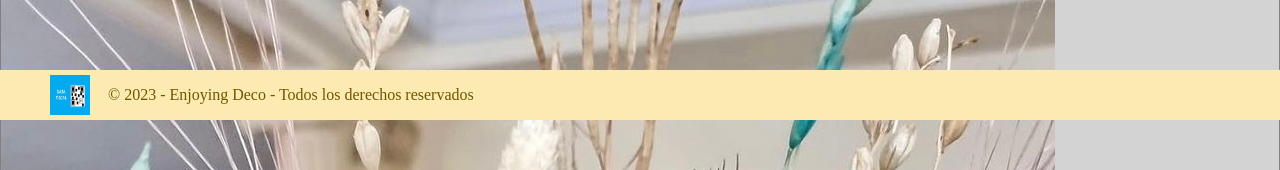
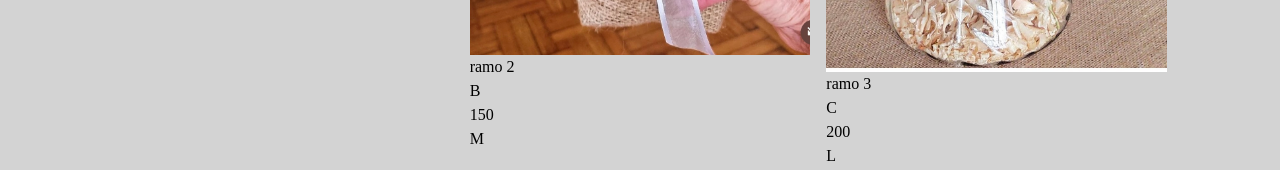
Before and after one commit to Andres9092/PreEntrega1Richardson, a React (Create React App) app: page / in a window 1280 px wide. Shown: the part 680-850 px from the top of the page. Built offline with nearby package versions, Linux system fonts and the light colour scheme.

Commit message:
avance ProdCards y modif de Footer

```diff
--- a/src/assets/css/Footer.css
+++ b/src/assets/css/Footer.css
@@ -1,7 +1,7 @@
 .footer{
 
     background-color:rgb(249, 247, 223);
-    height: 552px;
+    height: 640px;
     display:flex ;
     flex-direction: column;
     align-items: center;
@@ -35,9 +35,6 @@
     align-items: center;
     justify-content: flex-start;
     width: 100%;
-    margin-top: 5px;
-    position: absolute;
-    bottom: 0;   /* PARA QUE SE AJUSTE AL bottom fijo-- */
 
 }
 
@@ -168,12 +165,6 @@ list-style: none;
 
     @media (min-width:500px) {
 
-        .footer{
-
-            height: 586px;
-
-        }
-
 
         .logoEnjDecoFooter{
 
@@ -251,17 +242,6 @@ list-style: none;
     }
 
 
-/* ------------------------------------------------------------------ */
-
-
-@media (min-width:525px) {
-    .footer{
-
-        height: 590px;
-
-    }
-}
-
 
 /* ------------------------------------------------------------------ */
 @media (min-width:540px) {
@@ -282,20 +262,6 @@ list-style: none;
 
 /* ------------------------------------------------------------------ */
 
-
-
-/* ------------------------------------------------------------------ */
-@media (min-width:630px) {
-    .footer{
-
-        height: 600px;
-
-    }
-}
-
-
-/* ------------------------------------------------------------------ */
-
 @media (min-width:700px) {
 
     .mediosP {
@@ -305,11 +271,5 @@ list-style: none;
 
     }
 
-    .footer{
-
-        height: 620px;
-
-    }
-
 
 }
--- a/src/assets/css/ItemListContainer.css
+++ b/src/assets/css/ItemListContainer.css
@@ -1,8 +1,6 @@
-.ItemList{
-    background-color: lightgray;
-    border: solid 1px grey;
+.seccionCards{
+
+    display: flex;
+    flex-direction: column;
     align-items: center;
-    justify-content: center;
-    height: 1200px;
-    margin-top: 160px;  /* PARA QUE EL MAIN NO QUEDE TAPADO INICIALMENTE POR EL HEADER------- */
 }
--- /dev/null
+++ b/src/assets/css/Main.css
@@ -0,0 +1,7 @@
+.mainContainer{
+    background-color: lightgray;
+    align-items: center;
+    justify-content: center;
+    padding: 160px 30px 30px 30px;  /* PARA QUE EL MAIN NO QUEDE TAPADO INICIALMENTE POR EL HEADER------- */
+
+}
--- /dev/null
+++ b/src/assets/css/ProdCards.css
@@ -0,0 +1,5 @@
+.ContenedorDeTarjetas{
+    display: grid;
+    grid-template-columns: repeat(auto-fit, minmax(300px, 1fr));
+    grid-gap: 16px;
+}
--- a/src/components/ItemListContainer.js
+++ b/src/components/ItemListContainer.js
@@ -77,7 +77,7 @@ function ItemListContainer(props) { // Las Props vienen definidas por el Compone
 
   return (
 
-      <div className="ItemList">   {/* etiqueta unica que contiene la aplicacion completa */}
+      <div>   {/* etiqueta unica que contiene la aplicacion completa */}
 
 
                           {/* etiqueta className generada con TAILWIND*/}
@@ -88,13 +88,13 @@ function ItemListContainer(props) { // Las Props vienen definidas por el Compone
 
           {/* -----------------------------------SECTION CARDS------------------------------------*/}
 
-          <section class="cards">
+          <section class="seccionCards">
 
-            <div className="categoriasProd">
+
+                <h4 className="tituloListadoProd">LISTADO DE PRODUCTOS</h4>
 
                 <ProdCards nombrePropProducts = {products}/>
 
-            </div>
 
           </section>
 
--- a/src/components/Main.js
+++ b/src/components/Main.js
@@ -1,12 +1,14 @@
 import React from 'react'
 import ItemListContainer from './ItemListContainer';
+import '../assets/css/Main.css'
 
 
 function Main() {
     return (
-
-        <ItemListContainer greeting = "Bienvenido!"> </ItemListContainer>
-                                    /* Paso al C hijo de su interior (ItemListContainer) la props llamada 'greeting' y su valor 'Bienvenido'. La props es un objeto, clave -valor.*/
+        <div className="mainContainer">
+            <ItemListContainer greeting = "Bienvenido!"> </ItemListContainer>
+                                    {/* Paso al C hijo de su interior (ItemListContainer) la props llamada 'greeting' y su valor 'Bienvenido'. La props es un objeto, clave -valor.*/}
+        </div>
     )
   }
 
--- a/src/components/NavBar.js
+++ b/src/components/NavBar.js
@@ -2,7 +2,7 @@ import React from 'react'
 import '../assets/css/NavBar.css';
 import imagenlogo from '../assets/images/logoEnj.png';
 import CartWidget from './CartWidget';
-import {Link, Switch, Route} from 'react-router-dom';
+import {Link} from 'react-router-dom';
 
 
 function NavBar() {
--- a/src/components/ProdCards.js
+++ b/src/components/ProdCards.js
@@ -1,5 +1,6 @@
 import React from 'react';
 import PropTypes from 'prop-types';
+import '../assets/css/ProdCards.css'
 
 
 function ProdCards(props){ /* Las props vienen definidas por el Componente padre ItemListContainer, que contienen la data importada con el 'fetch' */
@@ -7,8 +8,8 @@ function ProdCards(props){ /* Las props vienen definidas por el Componente padre
 
 return(
 
-        <section>
-            <h4 className="tituloListadoProd">LISTADO DE PRODUCTOS</h4>
+        <section className="ContenedorDeTarjetas">
+
 
             {props.nombrePropProducts.length ==0
 
```
